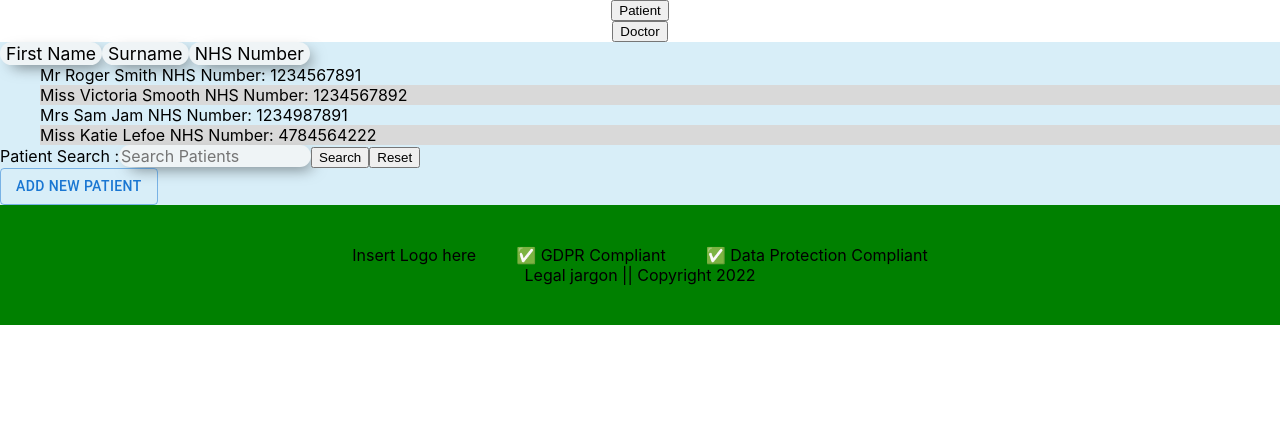
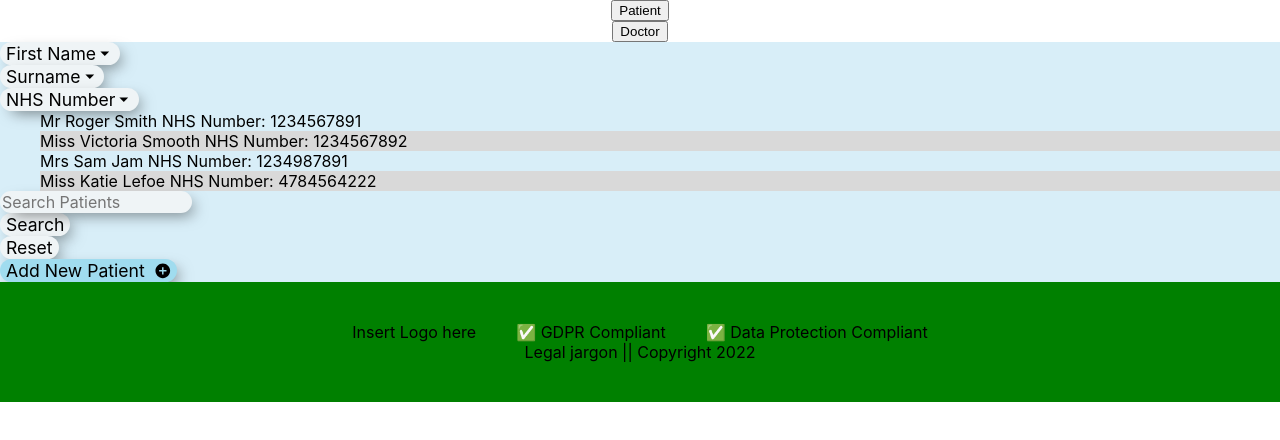
Before and after one commit to SchoolOfCode/final-project_front-end-five-guys, a React (Create React App) app in the folder medi-check/: page / in a window 1280 px wide. Both pictures are taken after a click on the button "Doctor". Shown: the top 440 px of the page. Built offline with nearby package versions, Linux system fonts and the light colour scheme.

Commit message:
Styled buttons - color of add patient button done

```diff
--- a/medi-check/package.json
+++ b/medi-check/package.json
@@ -12,6 +12,7 @@
     "@testing-library/user-event": "^13.5.0",
     "react": "^18.2.0",
     "react-dom": "^18.2.0",
+    "react-icons": "^4.4.0",
     "react-scripts": "5.0.1",
     "uuid": "^8.3.2",
     "web-vitals": "^2.1.4"
--- a/medi-check/src/Components/App/App.css
+++ b/medi-check/src/Components/App/App.css
@@ -6,7 +6,8 @@
     --font-color: rgb(0, 0, 0);
     --bg-color: #d0d4d6;
     --primary-color: #d8eef8;
-  --secondary-color: #4252e0;
+    --secondary-color: ##a0dcef;
+    --button-color: #eff4f6;
 }
 
 .App {
--- a/medi-check/src/Components/Doctor/PatientList/index.js
+++ b/medi-check/src/Components/Doctor/PatientList/index.js
@@ -4,6 +4,7 @@ import PatientFile from "../PatientFile";
 import "./index.css";
 import { Patient } from "./Patient";
 import ButtonComponent from "../../../MUIcomponents/Button2";
+import { IoMdArrowDropdown } from "react-icons/io";
 
 function PatientList({ list, patient, setPatient }) {
     const [filter, setFilter] = useState({ type: "", reverse: false });
@@ -16,7 +17,9 @@ function PatientList({ list, patient, setPatient }) {
         if (filter.type === "first") {
             if (a.FirstNames.toUpperCase() > b.FirstNames.toUpperCase()) {
                 return filter.reverse ? -1 : 1;
-      } else if (a.FirstNames.toUpperCase() < b.FirstNames.toUpperCase()) {
+            } else if (
+                a.FirstNames.toUpperCase() < b.FirstNames.toUpperCase()
+            ) {
                 return filter.reverse ? 1 : -1;
             }
             return 0;
@@ -43,7 +46,9 @@ function PatientList({ list, patient, setPatient }) {
         });
     }
     if (patient !== null) {
-    return <PatientFile info={patient} onClick={resetPatient}></PatientFile>;
+        return (
+            <PatientFile info={patient} onClick={resetPatient}></PatientFile>
+        );
     } else {
         return (
             <div>
@@ -59,19 +64,22 @@ function PatientList({ list, patient, setPatient }) {
                         onClick={() => {
                             handleSort("first");
                         }}
-            text="First Name"
+                        text1={"First Name"}
+                        text2={<IoMdArrowDropdown />}
                     />
                     <ButtonComponent
                         onClick={() => {
                             handleSort("last");
                         }}
-            text="Surname"
+                        text1={"Surname"}
+                        text2={<IoMdArrowDropdown />}
                     />
                     <ButtonComponent
                         onClick={() => {
                             handleSort("number");
                         }}
-            text="NHS Number"
+                        text1={"NHS Number"}
+                        text2={<IoMdArrowDropdown />}
                     />
                 </div>
                 <ul className="mappedPatient">
--- a/medi-check/src/Components/Doctor/Searchbar+CreatePatient/index.js
+++ b/medi-check/src/Components/Doctor/Searchbar+CreatePatient/index.js
@@ -1,5 +1,6 @@
 import { useState } from "react";
 import "./Searchbar.css";
+import ButtonComponent from "../../../MUIcomponents/Button2";
 
 export default function SearchBar(props) {
     const [search, setSearch] = useState("");
@@ -9,12 +10,13 @@ export default function SearchBar(props) {
         e.preventDefault();
         setSearch(e.target.value);
     }
-
+    // if empty inut field is searched, reset whole list ?
     function searchPatient(e) {
         e.preventDefault();
         search.toLowerCase() === search.toUpperCase()
             ? searchByNHSNumber()
             : searchByName();
+        setSearch("");
     }
 
     //when reset button is pressed, increments the reset state to trigger useEffect that calls the db patient
@@ -59,7 +61,6 @@ export default function SearchBar(props) {
         <div>
             <form id="patient-search" onSubmit={searchPatient}>
                 <label>
-          Patient Search :
                     <input
                         className="search-bar"
                         type="text"
@@ -68,10 +69,12 @@ export default function SearchBar(props) {
                         onChange={handleChange}
                     ></input>
                 </label>
-        <button type="submit">Search</button>
-        <button type="submit" onClick={resetPatientList}>
-          Reset
-        </button>
+                <ButtonComponent text1="Search" type="submit" />
+                <ButtonComponent
+                    text1="Reset"
+                    type="submit"
+                    onClick={resetPatientList}
+                />
             </form>
         </div>
     );
--- a/medi-check/src/MUIcomponents/Button2/buttons.css
+++ b/medi-check/src/MUIcomponents/Button2/buttons.css
@@ -1,4 +1,7 @@
 #buttons {
+    display: flex;
+    align-items: center;
+    justify-content: space-between;
     text-transform: none;
     border-style: none;
     border-radius: 25em;
@@ -9,6 +12,10 @@
     font-weight: 400;
     padding-top: -1em;
     padding-bottom: -1em;
-  max-width: 8em;
+    max-width: 12em;
     box-shadow: 6px 6px 15px -5px rgba(0, 0, 0, 0.55);
 }
+
+#buttons:hover {
+    font-size: 1.15em;
+}
--- a/medi-check/src/MUIcomponents/Button2/index.js
+++ b/medi-check/src/MUIcomponents/Button2/index.js
@@ -1,9 +1,17 @@
 import "./buttons.css";
 
-export default function ButtonComponent({ text, onClick }) {
-  return (
-    <button id="buttons" onClick={onClick}>
-      {text}
-    </button>
-  );
+export default function ButtonComponent({ text1, text2, onClick, color }) {
+    return (
+        <button
+            id="buttons"
+            onClick={onClick}
+            style={
+                color
+                    ? { backgroundColor: color }
+                    : { backgroundColor: "var(--button-color)" }
+            }
+        >
+            {text1} {text2}
+        </button>
+    );
 }
--- a/medi-check/src/MUIcomponents/CreatePatientModal/index.js
+++ b/medi-check/src/MUIcomponents/CreatePatientModal/index.js
@@ -4,9 +4,11 @@ import TextField from "@mui/material/TextField";
 import Dialog from "@mui/material/Dialog";
 import DialogActions from "@mui/material/DialogActions";
 import DialogContent from "@mui/material/DialogContent";
+import ButtonComponent from "../Button2";
+import { MdOutlineAddCircle } from "react-icons/md";
 // import DialogContentText from '@mui/material/DialogContentText';
-import DialogTitle from "@mui/material/DialogTitle";
-import ControlledSwitches from "../ControlledSwitch";
+// import DialogTitle from "@mui/material/DialogTitle";
+// import ControlledSwitches from "../ControlledSwitch";
 
 export default function CreatePatientDialog({ first, last }) {
     const [open, setOpen] = React.useState(false);
@@ -68,9 +70,16 @@ export default function CreatePatientDialog({ first, last }) {
 
     return (
         <div>
-      <Button variant="outlined" onClick={handleClickOpen}>
+            {/* <Button variant="outlined" onClick={handleClickOpen}>
                 Add New Patient
-      </Button>
+            </Button> */}
+
+            <ButtonComponent
+                color={"#A0DCEF"}
+                text1="Add New Patient"
+                text2={<MdOutlineAddCircle style={{ marginLeft: "0.5em" }} />}
+                onClick={handleClickOpen}
+            ></ButtonComponent>
 
             <Dialog
                 scroll="body"
@@ -120,7 +129,9 @@ export default function CreatePatientDialog({ first, last }) {
                             type="text"
                             onChange={handleChange}
                             error={
-                !Number.isInteger(Number(textFields["FirstNames"]))
+                                !Number.isInteger(
+                                    Number(textFields["FirstNames"])
+                                )
                                     ? false
                                     : textFields["FirstNames"] === ""
                                     ? false
@@ -159,7 +170,11 @@ export default function CreatePatientDialog({ first, last }) {
                                 inputMode: "numeric",
                                 pattern: "[0-9]*",
                             }}
-              error={Number.isInteger(Number(textFields["dob"])) ? false : true}
+                            error={
+                                Number.isInteger(Number(textFields["dob"]))
+                                    ? false
+                                    : true
+                            }
                             fullWidth
                             variant="standard"
                             required
@@ -192,7 +207,9 @@ export default function CreatePatientDialog({ first, last }) {
                             type="text"
                             onChange={handleChange}
                             error={
-                !Number.isInteger(Number(textFields["ethnicity"]))
+                                !Number.isInteger(
+                                    Number(textFields["ethnicity"])
+                                )
                                     ? false
                                     : textFields["ethnicity"] === ""
                                     ? false
@@ -238,7 +255,9 @@ export default function CreatePatientDialog({ first, last }) {
                                 pattern: "[0-9]*",
                             }}
                             error={
-                Number.isInteger(Number(textFields["phoneNumber"]))
+                                Number.isInteger(
+                                    Number(textFields["phoneNumber"])
+                                )
                                     ? false
                                     : true
                             }
@@ -255,7 +274,9 @@ export default function CreatePatientDialog({ first, last }) {
                             type="text"
                             onChange={handleChange}
                             error={
-                !Number.isInteger(Number(textFields["allergies"]))
+                                !Number.isInteger(
+                                    Number(textFields["allergies"])
+                                )
                                     ? false
                                     : textFields["allergies"] === ""
                                     ? false
@@ -277,7 +298,11 @@ export default function CreatePatientDialog({ first, last }) {
                                 pattern: "[0-9]*",
                             }}
                             error={
-                Number.isInteger(Number(textFields["nhsNumber"])) ? false : true
+                                Number.isInteger(
+                                    Number(textFields["nhsNumber"])
+                                )
+                                    ? false
+                                    : true
                             }
                             fullWidth
                             variant="standard"
```
Also changed, not shown: 1 other file (tests, documents, lock files or other folders). Lines whose indentation alone changed are shown as unchanged.
